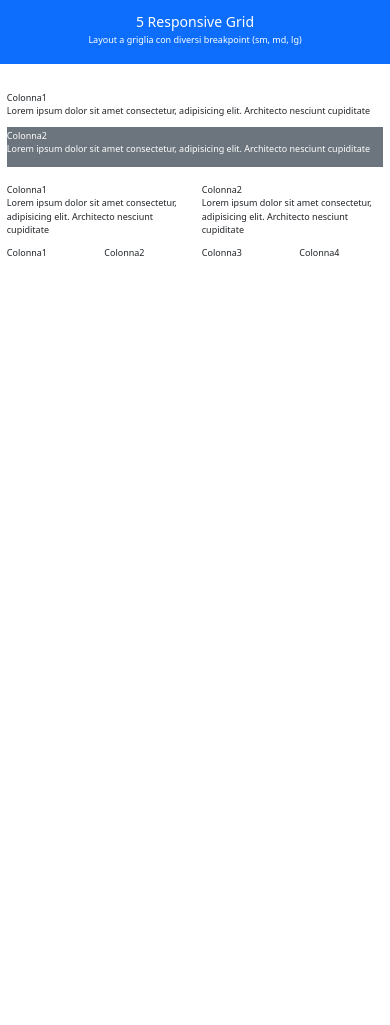
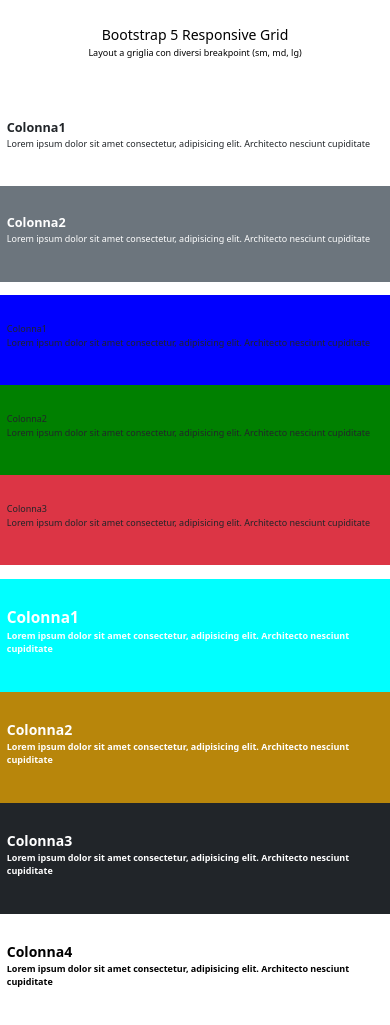
Before and after one commit to alicemariaarrica/htmlcss-bootstrap-layout, a plain HTML site: page index.html in a window 390 px wide. Before the commit the page ends 844 px from the top, so only its background shows below. Drawn offline with nearby package versions, Linux system fonts and the light colour scheme.

Commit message:
responsive adjustments

```diff
--- a/css/style.css
+++ b/css/style.css
@@ -1,3 +1,19 @@
  *{
     font-size: xx-small;
  }
+
+ .bg-yellow{
+    background-color:darkgoldenrod;
+ }
+
+ .bg-aqua{
+    background-color: aqua;
+ }
+
+ .bg-green{
+    background-color: green;
+ }
+
+ .bg-darkblue{
+    background-color: blue;
+ }
--- a/index.html
+++ b/index.html
@@ -11,51 +11,57 @@
     <link rel="stylesheet" href="./css/style.css">
 </head>
 
-<body class="debug">
-    <header class="py-4 bg-primary text-white">
-        <div class="container sm">
-            <h1 class="text-center fs-3"> 5 Responsive Grid</h1>
-            <h2 class="text-center fs-6">Layout a griglia con diversi breakpoint (sm, md, lg)</h2>
-        </div>
+<body>
+    <header class="title">
+        <div class="container fluid bg-white text-black">
+            <div class="header py-5 px-1">
+                <h1 class="text-center fs-3"> Bootstrap 5 Responsive Grid</h1>
+                <h2 class="text-center fs-6">Layout a griglia con diversi breakpoint (sm, md, lg)</h2>
+            </div>
     </header>
 
     <main>
 
 
-        <div class="container">
-            <div class="row py-4">
-                <div class="col-12 bg-transparent py-4 pb-1">
-                    <div class="fs-6">Colonna1</div>
-                    <p>Lorem ipsum dolor sit amet consectetur, adipisicing elit. Architecto nesciunt cupiditate
-
-                    <div class="col-12 bg-secondary text-white py-1 pb-1">
-                        <div class="fs-6">Colonna2</div>
-                        <p>Lorem ipsum dolor sit amet consectetur, adipisicing elit. Architecto nesciunt cupiditate
-
-                        </p>
-                    </div>
+        <div class="container mb-4">
+            <div class="row">
+                <div class="col-sm-12 col-md-6 col-lg-3 bg-transparent py-5 pb-5">
+                    <div class="fs-4 fw-bold">Colonna1</div>
+                    <p>Lorem ipsum dolor sit amet consectetur, adipisicing elit. Architecto nesciunt cupiditate</p>
+                </div>
+                <div class="col-sm-12 col-md-6 col-lg-9 bg-secondary text-white py-5 pb-5">
+                    <div class="fs-4 fw-bold">Colonna2</div>
+                    <p>Lorem ipsum dolor sit amet consectetur, adipisicing elit. Architecto nesciunt cupiditate</p>
                 </div>
             </div>
         </div>
 
 
 
-
-
-        <div class="container">
+        <div class="container mb-4">
             <div class="row">
-                <div class="col-6">
-                    <div class="fs-6">Colonna1</div>
-                    <p>Lorem ipsum dolor sit amet consectetur, adipisicing elit. Architecto nesciunt cupiditate
-                    </p>
+                <div class="col-sm-6 col-md-4  py-5 pb-5 bg-darkblue">
+                    <div class="fs-6">Colonna1
+                        <p>Lorem ipsum dolor sit amet consectetur, adipisicing elit. Architecto nesciunt cupiditate
+                        </p>
+                    </div>
                 </div>
-                <div class="col-6">
+                <div class="col-sm-6 col-md-4 py-5 pb-5  bg-green">
                     <div class="fs-6">Colonna2
                         <p>Lorem ipsum dolor sit amet consectetur, adipisicing elit. Architecto nesciunt
                             cupiditate
                         </p>
                     </div>
                 </div>
+
+                <div class="col-sm-12 col-md-4 py-5 pb-5 bg-danger">
+                    <div class="fs-6">Colonna3
+                        <p>Lorem ipsum dolor sit amet consectetur, adipisicing elit. Architecto nesciunt
+                            cupiditate
+                        </p>
+                    </div>
+                </div>
+
             </div>
         </div>
 
@@ -63,11 +69,31 @@
 
 
         <div class="container">
-            <div class="row">
-                <div class="col 6">Colonna1</div>
-                <div class="col 6">Colonna2</div>
-                <div class="col 6 ">Colonna3</div>
-                <div class="col 6">Colonna4</div>
+            <div class="row text-start">
+                <div class="col-sm-6 col-md-3 bg-aqua text-white py-5 pb-5 fs-2 fw-bold">Colonna1 <p class="fs-6">Lorem
+                        ipsum dolor sit amet consectetur, adipisicing elit. Architecto
+                        nesciunt
+                        cupiditate
+                    </p>
+                </div>
+                <div class="col-sm-6 col-md-3 bg-yellow text-white py-5 pb-5 fs-3 fw-bold">Colonna2 <p>Lorem ipsum dolor
+                        sit amet consectetur, adipisicing elit. Architecto
+                        nesciunt
+                        cupiditate
+                    </p>
+                </div>
+                <div class="col-sm-6 col-md-3 bg-dark text-white py-5 pb-5 fs-3 fw-bold ml-4">Colonna3 <p>Lorem ipsum
+                        dolor sit amet consectetur, adipisicing elit. Architecto
+                        nesciunt
+                        cupiditate
+                    </p>
+                </div>
+                <div class="col-sm-6 col-md-3 bg-white text-black py-5 pb-5 fs-3 fw-bold mr-4">Colonna4 <p>Lorem ipsum
+                        dolor sit amet consectetur, adipisicing elit. Architecto
+                        nesciunt
+                        cupiditate
+                    </p>
+                </div>
             </div>
         </div>
 
```
